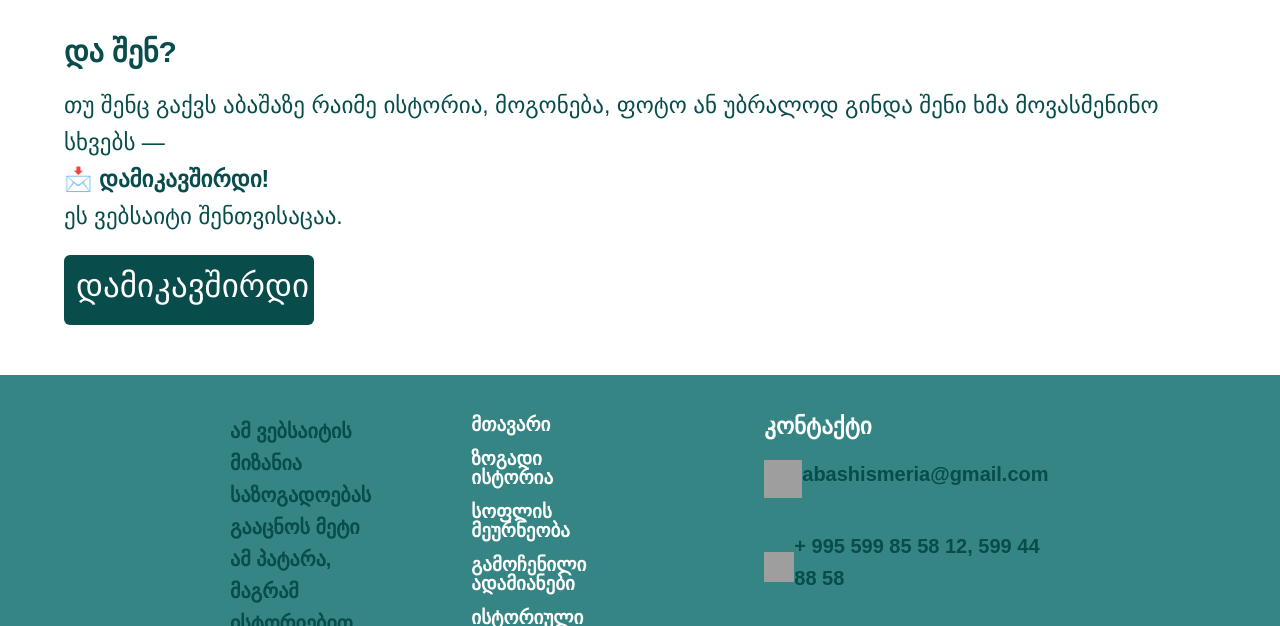
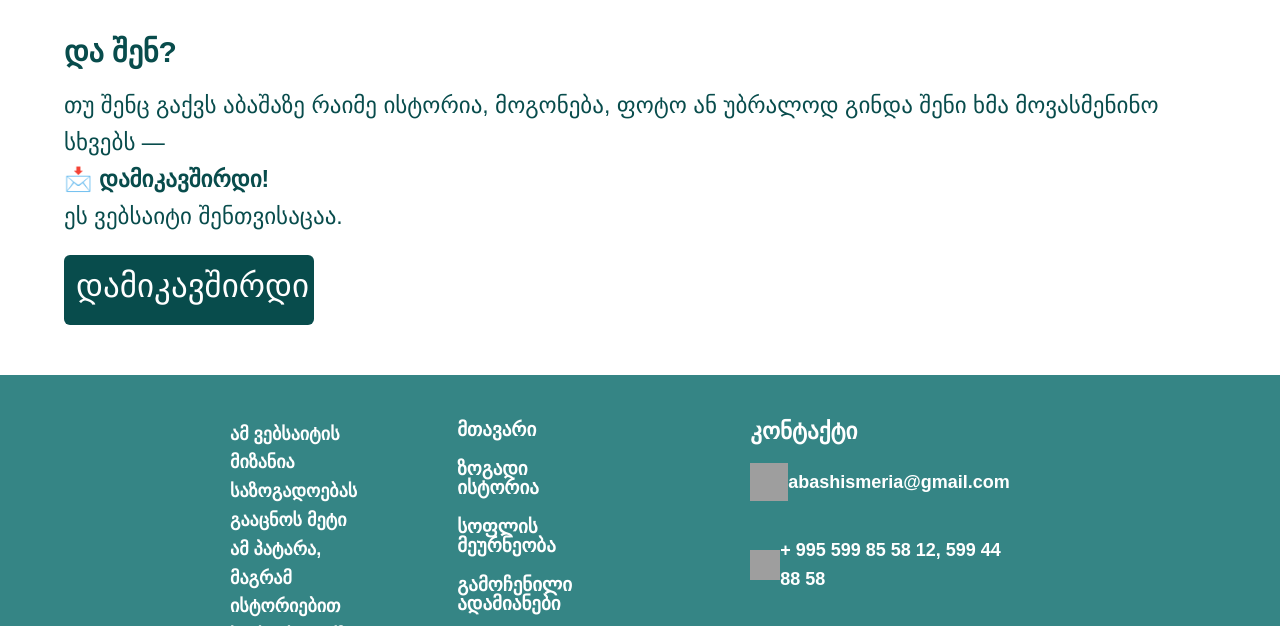
Before and after one commit to naanukkaa/final-project-nana-kupreishvili, a plain HTML site: page pages/about-us.html in a window 1280 px wide. Shown: the part 3804-4430 px from the top of the page. Drawn offline with nearby package versions, Linux system fonts and the light colour scheme; grey boxes are pictures that could not be loaded; a web font is replaced by a local one.

Commit message:
upgrade footer in styles-page8.css

```diff
--- a/styles/styles-page1.css
+++ b/styles/styles-page1.css
@@ -9,6 +9,9 @@ header {
   padding: 20px 0;
   width: 100%;
   background-color: white;
+  position: fixed;
+  top: 0;
+  z-index: 1000;
 }
 
 /* --- ბმულები --- */
--- a/styles/styles-page8.css
+++ b/styles/styles-page8.css
@@ -259,3 +259,20 @@ color: rgb(152, 152, 152);
   font-size: 23px;
   margin-bottom: 20px;
 }
+
+footer p, footer a, footer li {
+  color: #ffffff !important;
+  font-size: 18px;
+  font-weight: 700;
+  font-family: "BPG Glaho WEB Caps", sans-serif;
+  text-align: left;
+  margin: 5px 0;
+}
+
+footer a {
+  text-decoration: none;
+}
+
+footer a:hover {
+  color: #dcdcdc;
+}
```
